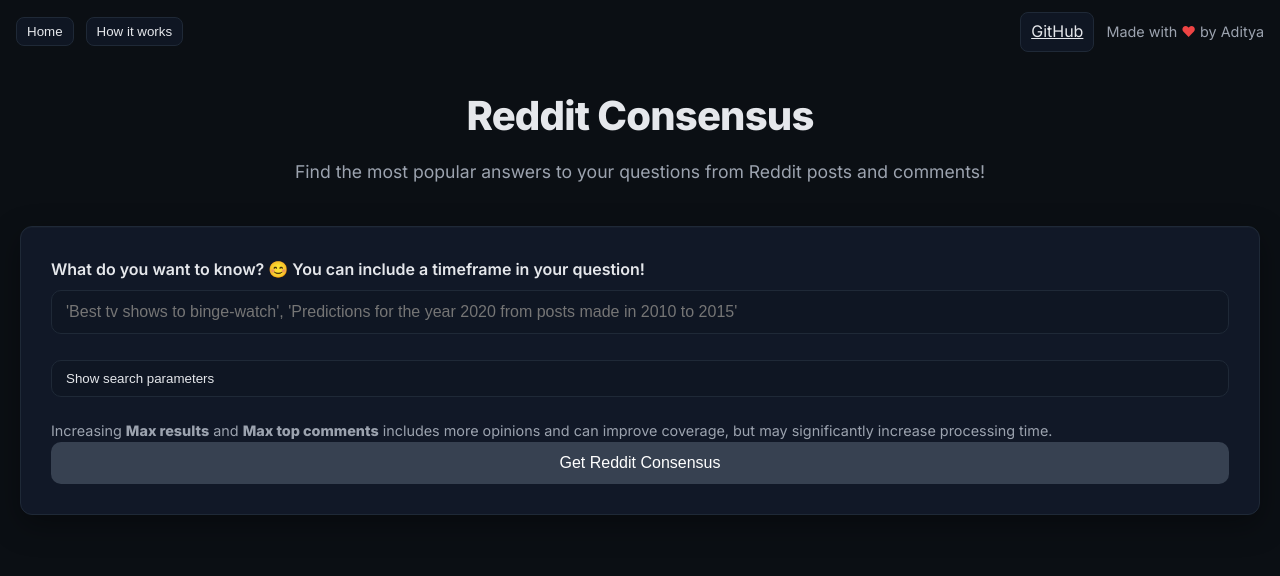
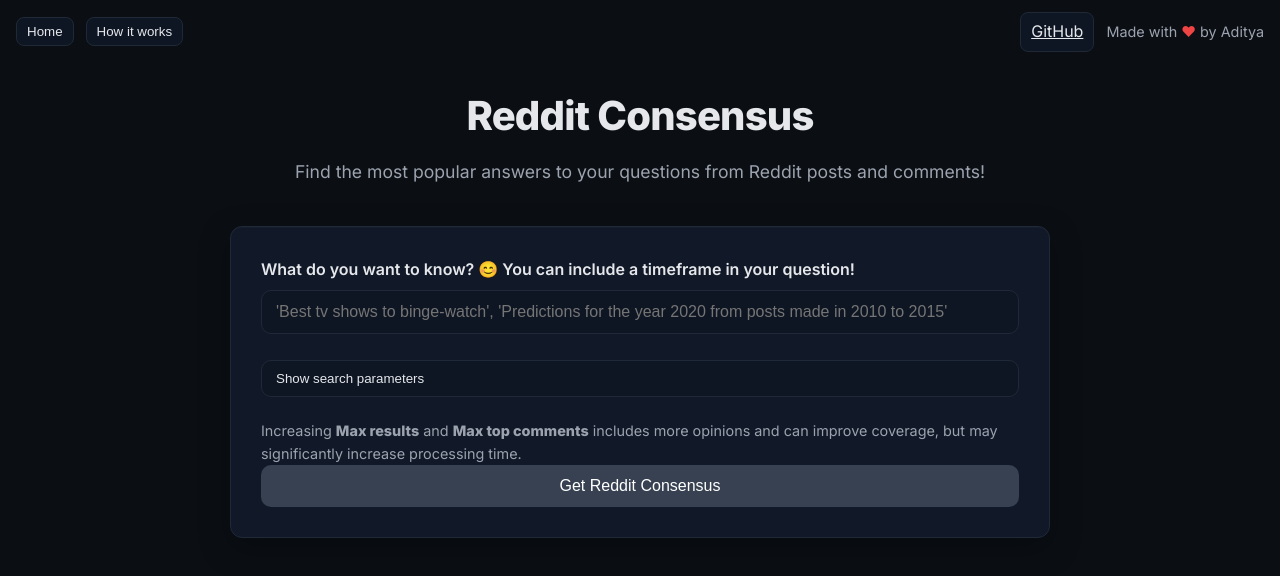
Before and after one commit to adityakamath1997/RedditConsensus, a React (Create React App) app in the folder frontend/: page / in a window 1280 px wide. Shown: the top 576 px of the page. Built offline with nearby package versions, Linux system fonts and the light colour scheme; no server answers; the HTML template or start-up script is replaced by a standard one.

Commit message:
Reduced width of search box

```diff
--- a/frontend/src/index.css
+++ b/frontend/src/index.css
@@ -56,6 +56,9 @@
   box-shadow: 0 10px 30px rgba(0,0,0,0.35), inset 0 1px 0 rgba(255,255,255,0.02);
   margin-bottom: 30px;
   border: 1px solid var(--border);
+  max-width: 820px;
+  margin-left: auto;
+  margin-right: auto;
 }
 
 .form-group {
```
